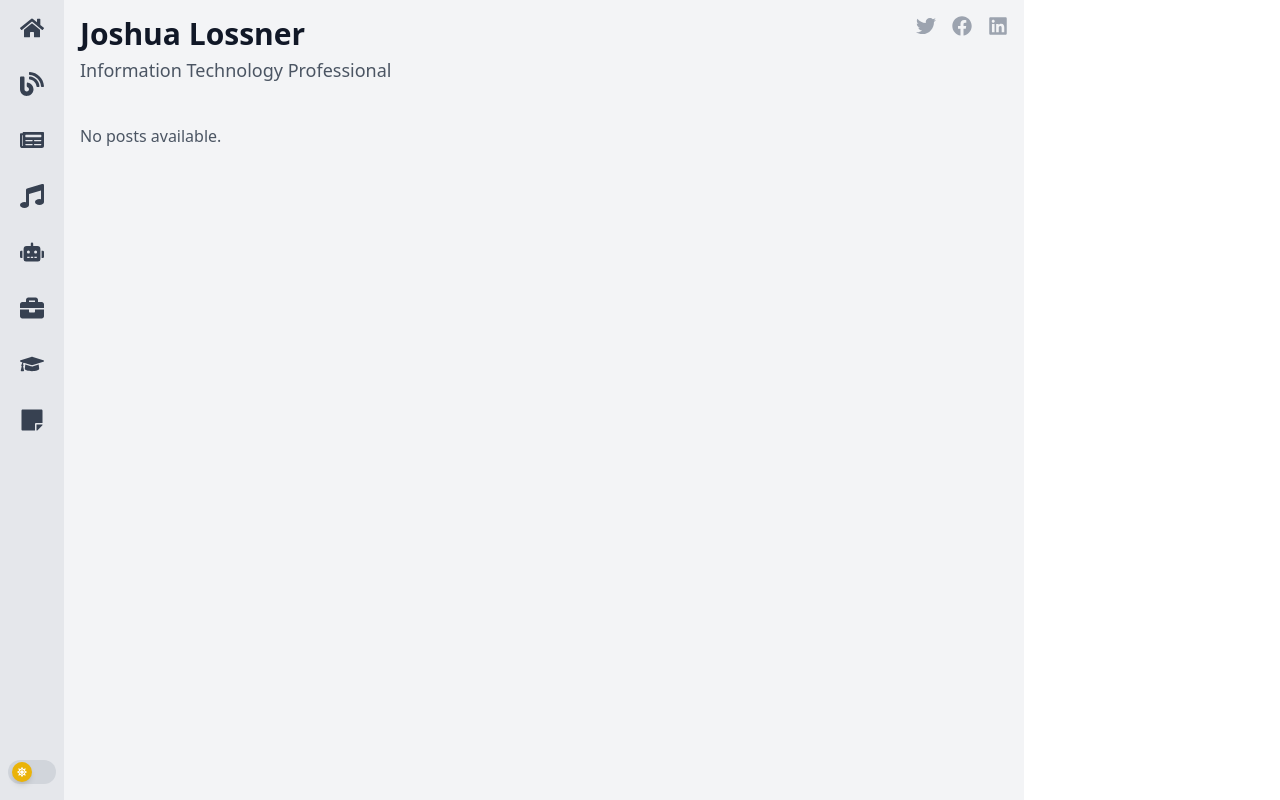
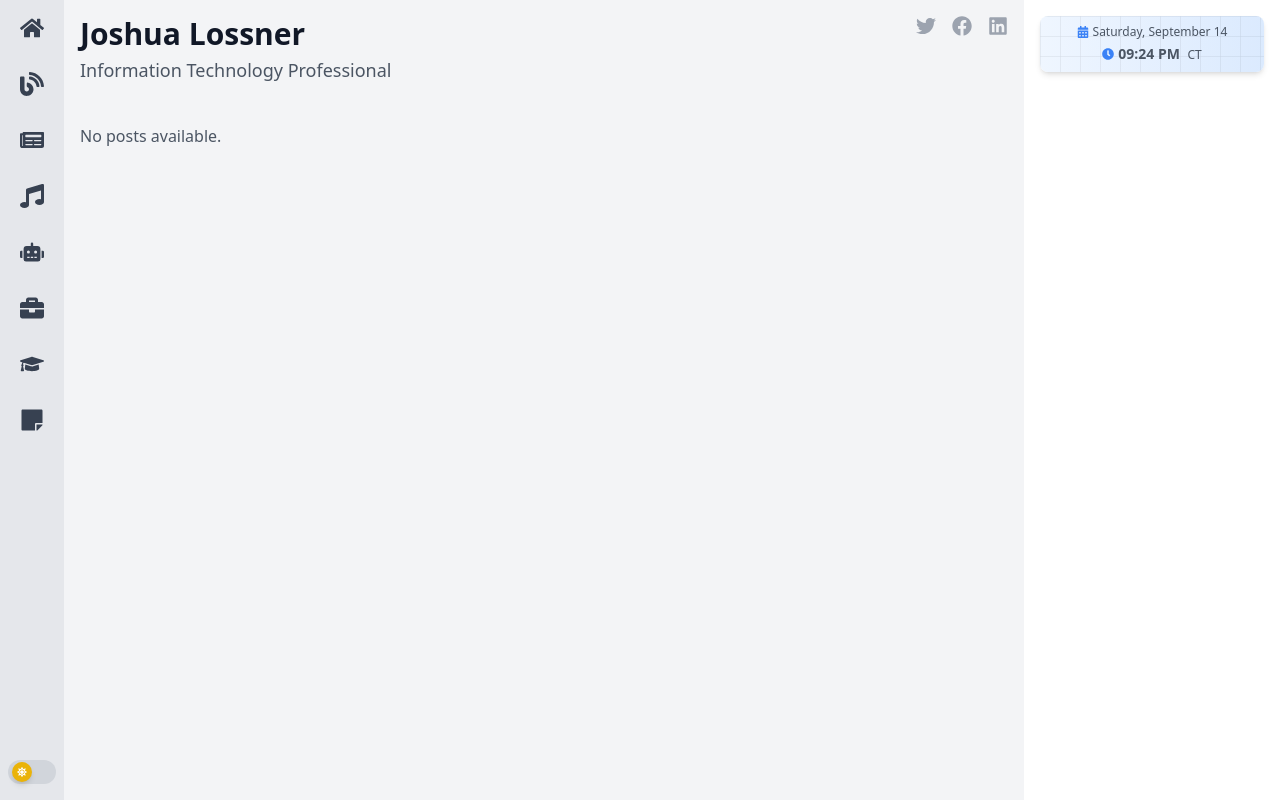
Before and after one commit to joshua-lossner/personal-website, a Next.js app: page / in a window 1280 px wide. Built offline with nearby package versions, Linux system fonts and the light colour scheme.

Commit message:
Add WeatherDateClock component and update layout

```diff
--- /dev/null
+++ b/components/WeatherDateClock.js
@@ -0,0 +1,57 @@
+import React, { useState, useEffect } from 'react';
+import { FaCalendarAlt, FaClock } from 'react-icons/fa';
+
+const WeatherDateClock = () => {
+  const [date, setDate] = useState(new Date());
+
+  useEffect(() => {
+    const timer = setInterval(() => setDate(new Date()), 60000); // Update every minute
+    return () => clearInterval(timer);
+  }, []);
+
+  const formatDate = (date) => {
+    const options = { weekday: 'long', month: 'long', day: 'numeric' };
+    return date.toLocaleDateString('en-US', options);
+  };
+
+  const formatTime = (date) => {
+    return date.toLocaleTimeString('en-US', {
+      hour: '2-digit',
+      minute: '2-digit',
+      hour12: true,
+      timeZone: 'America/Chicago'
+    });
+  };
+
+  return (
+    <div className="w-full bg-gradient-to-r from-blue-50 to-blue-100 dark:from-gray-800 dark:to-gray-700 rounded-lg shadow-md overflow-hidden relative">
+      {/* Geometric pattern background */}
+      <div className="absolute inset-0 opacity-10">
+        <svg width="100%" height="100%" xmlns="http://www.w3.org/2000/svg">
+          <defs>
+            <pattern id="grid" width="20" height="20" patternUnits="userSpaceOnUse">
+              <path d="M 20 0 L 0 0 0 20" fill="none" stroke="currentColor" strokeWidth="1"/>
+            </pattern>
+          </defs>
+          <rect width="100%" height="100%" fill="url(#grid)" />
+        </svg>
+      </div>
+
+      {/* Content */}
+      <div className="relative z-10 flex flex-col items-center justify-center py-2 text-gray-600 dark:text-gray-300">
+        <div className="flex items-center mb-1">
+          <FaCalendarAlt className="mr-1 text-blue-500 dark:text-blue-400" size={12} />
+          <span className="text-xs font-medium">{formatDate(date)}</span>
+        </div>
+        <div className="flex items-center">
+          <FaClock className="mr-1 text-blue-500 dark:text-blue-400" size={12} />
+          <span className="text-sm font-bold">
+            {formatTime(date)} <span className="text-xs font-normal ml-1">CT</span>
+          </span>
+        </div>
+      </div>
+    </div>
+  );
+};
+
+export default WeatherDateClock;
--- a/pages/index.js
+++ b/pages/index.js
@@ -5,6 +5,7 @@ import { getSortedPostsData } from '../lib/posts'
 import { getCategories } from '../utils/categories'
 import { FaTwitter, FaFacebook, FaLinkedin } from 'react-icons/fa';
 import { useState } from 'react';
+import WeatherDateClock from '../components/WeatherDateClock';
 
 export default function Home({ allPostsData = [], categories = [] }) {
   const [filteredPosts, setFilteredPosts] = useState(allPostsData);
@@ -86,8 +87,12 @@ export default function Home({ allPostsData = [], categories = [] }) {
         </div>
       </main>
 
-      {/* Right panel - Empty */}
-      <div className="w-64 flex-shrink-0 bg-white dark:bg-gray-800 z-10">
+      {/* Right panel */}
+      <div className="w-64 flex-shrink-0 bg-white dark:bg-gray-800 z-10 p-4">
+        <div className="mb-4">
+          <WeatherDateClock />
+        </div>
+        {/* Add other right panel content here */}
       </div>
     </div>
   )
```
